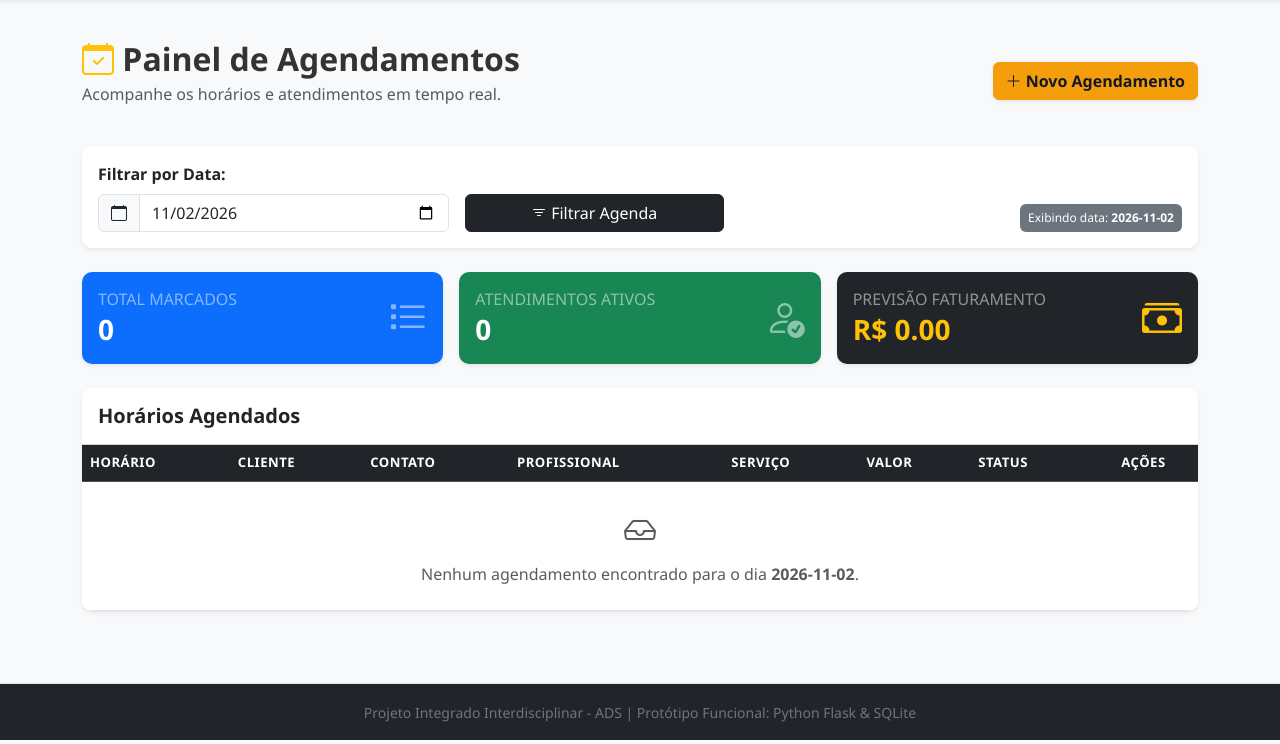
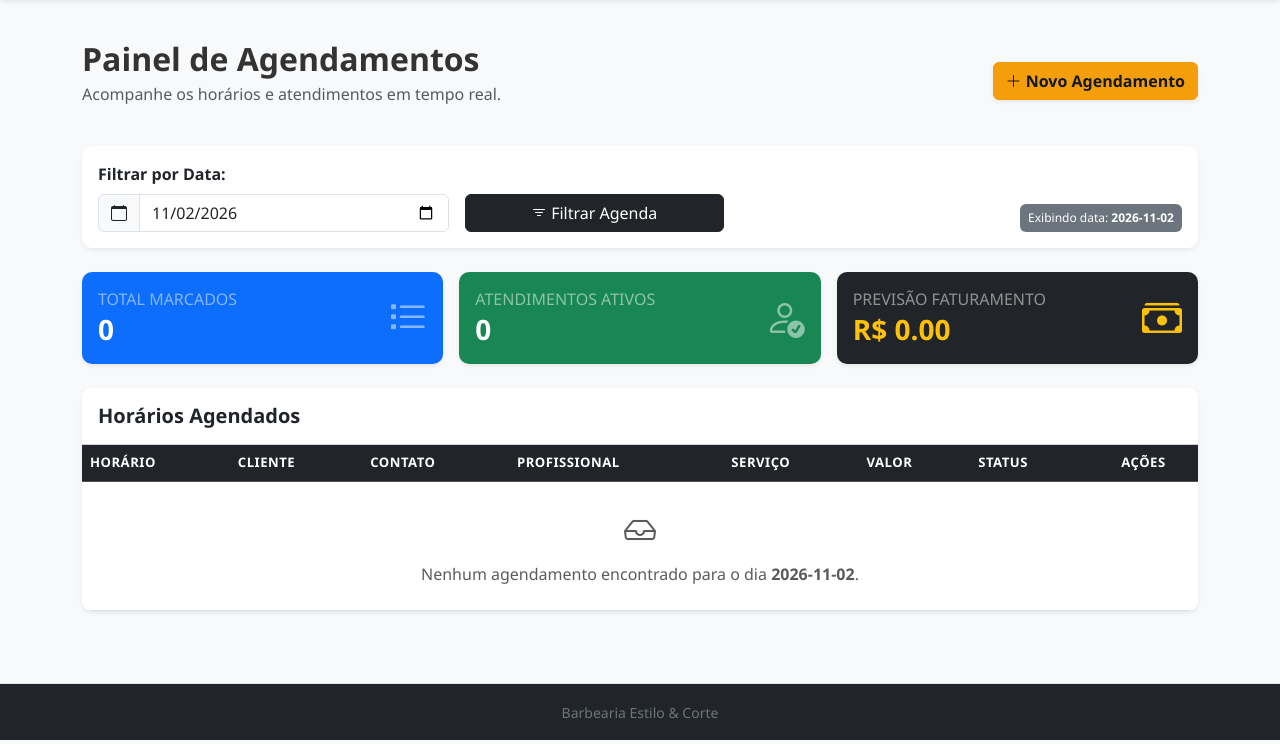
Before and after one commit to uluscaz-ifrn/barbearia-corte-e-estilo, a Flask app: page / in a window 1280 px wide. Shown: the part 56-800 px from the top of the page. Run offline with Flask 3, Linux system fonts and the light colour scheme; data comes from the database, SQL or seed files in the repository.

Commit message:
Altercacao nos nomes

```diff
--- a/templates/base.html
+++ b/templates/base.html
@@ -75,7 +75,7 @@
     <footer class="bg-dark text-white text-center py-3 mt-5 border-top">
         <div class="container">
             <small class="text-secondary">
-                Projeto Integrado Interdisciplinar - ADS | Protótipo Funcional: Python Flask & SQLite
+                Barbearia Estilo & Corte
             </small>
         </div>
     </footer>
--- a/templates/index.html
+++ b/templates/index.html
@@ -5,7 +5,7 @@
 {% block content %}
 <div class="row align-items-center mb-4">
     <div class="col-md-7">
-        <h2 class="fw-bold mb-1"><i class="bi bi-calendar-check text-warning"></i> Painel de Agendamentos</h2>
+        <h2 class="fw-bold mb-1">Painel de Agendamentos</h2>
         <p class="text-muted">Acompanhe os horários e atendimentos em tempo real.</p>
     </div>
     <div class="col-md-5 text-md-end">
```
Also changed, not shown: 1 other file.
